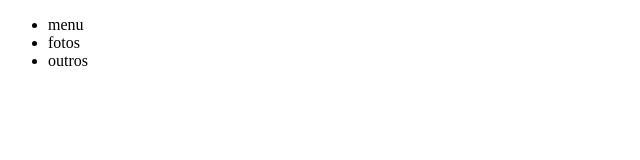
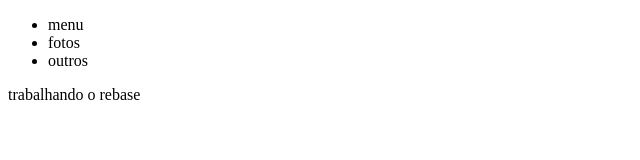
Before and after one commit to FuturoDev01/workflow-test, a plain HTML site: page teste.html in a window 1280 px wide. Shown: the whole page, without its empty margins (0-640 px from the left). Drawn offline with Linux system fonts and the light colour scheme.

Commit message:
add description

```diff
--- a/teste.html
+++ b/teste.html
@@ -14,6 +14,7 @@
                 <li>outros</li>
             </ul>
         </nav>
+        <bolt>trabalhando o rebase </bolt>
     </main>
 </body>
 </html>
```
